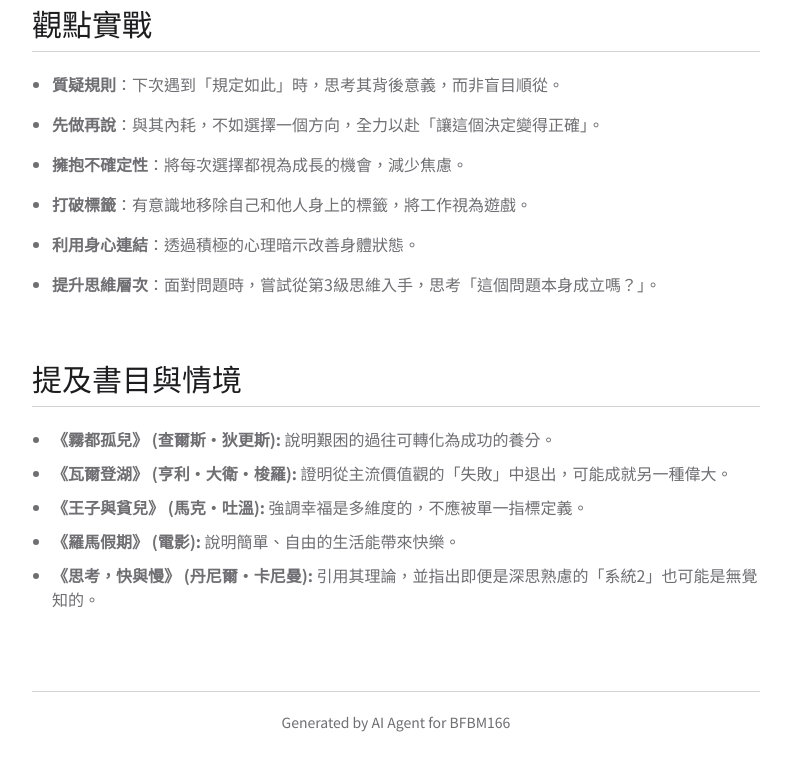
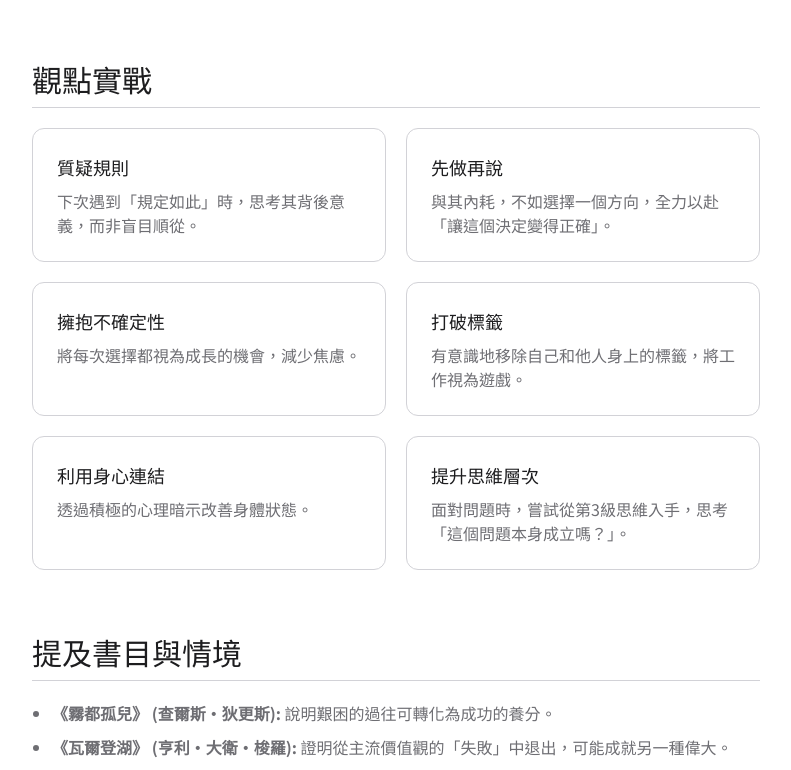
Before and after one commit to blachorz/my-book-library, a website built with Vite: page book-unconscious-obedience-and-awareness.html in a window 1280 px wide. Shown: the part 1835-2605 px from the top of the page, without its empty margins (244-1035 px from the left). Built offline with nearby package versions, Linux system fonts and the light colour scheme.

Commit message:
feat: Add 'Unconscious Obedience' book and standardize UI components

```diff
--- a/book-unconscious-obedience-and-awareness.html
+++ b/book-unconscious-obedience-and-awareness.html
@@ -25,7 +25,9 @@
             <section class="core-concept">
                 <h2 class="fade-in-on-scroll text-3xl font-medium mt-16 mb-5 pb-2.5 border-b border-border">本書挑戰</h2>
                 <div class="fade-in-on-scroll bg-card-bg rounded-xl p-8 text-center">
-                    <p class="text-lg font-medium my-1 text-text">許多身心限制源於「無意識的順從」，而非不可改變的事實。培養「覺知」(Mindfulness) 的能力，能讓我們突破思維定勢，重新掌握生活的主導權。</p>
+                    <h3 class="text-3xl font-bold m-0 text-primary">覺知</h3>
+                    <p class="text-lg font-medium my-1 text-text">(Mindfulness)</p>
+                    <span class="text-base text-secondary-text">許多身心限制源於「無意識的順從」，而非不可改變的事實。培養「覺知」的能力，能讓我們突破思維定勢，重新掌握生活的主導權。</span>
                 </div>
             </section>
 
@@ -103,14 +105,32 @@
 
             <section class="scenarios">
                 <h2 class="fade-in-on-scroll text-3xl font-medium mt-16 mb-5 pb-2.5 border-b border-border">觀點實戰</h2>
-                <ul class="flex flex-col gap-4 list-disc pl-5">
-                    <li class="fade-in-on-scroll text-secondary-text"><strong>質疑規則</strong>：下次遇到「規定如此」時，思考其背後意義，而非盲目順從。</li>
-                    <li class="fade-in-on-scroll text-secondary-text"><strong>先做再說</strong>：與其內耗，不如選擇一個方向，全力以赴「讓這個決定變得正確」。</li>
-                    <li class="fade-in-on-scroll text-secondary-text"><strong>擁抱不確定性</strong>：將每次選擇都視為成長的機會，減少焦慮。</li>
-                    <li class="fade-in-on-scroll text-secondary-text"><strong>打破標籤</strong>：有意識地移除自己和他人身上的標籤，將工作視為遊戲。</li>
-                    <li class="fade-in-on-scroll text-secondary-text"><strong>利用身心連結</strong>：透過積極的心理暗示改善身體狀態。</li>
-                    <li class="fade-in-on-scroll text-secondary-text"><strong>提升思維層次</strong>：面對問題時，嘗試從第3級思維入手，思考「這個問題本身成立嗎？」。</li>
-                </ul>
+                <div class="grid grid-cols-1 md:grid-cols-2 gap-5 mt-5">
+                    <div class="fade-in-on-scroll border border-border rounded-xl p-6 transition-all duration-300 hover:shadow-lg hover:-translate-y-1">
+                        <h4 class="text-lg font-medium mb-2">質疑規則</h4>
+                        <p class="text-secondary-text">下次遇到「規定如此」時，思考其背後意義，而非盲目順從。</p>
+                    </div>
+                    <div class="fade-in-on-scroll border border-border rounded-xl p-6 transition-all duration-300 hover:shadow-lg hover:-translate-y-1" style="transition-delay: 100ms;">
+                        <h4 class="text-lg font-medium mb-2">先做再說</h4>
+                        <p class="text-secondary-text">與其內耗，不如選擇一個方向，全力以赴「讓這個決定變得正確」。</p>
+                    </div>
+                    <div class="fade-in-on-scroll border border-border rounded-xl p-6 transition-all duration-300 hover:shadow-lg hover:-translate-y-1" style="transition-delay: 200ms;">
+                        <h4 class="text-lg font-medium mb-2">擁抱不確定性</h4>
+                        <p class="text-secondary-text">將每次選擇都視為成長的機會，減少焦慮。</p>
+                    </div>
+                    <div class="fade-in-on-scroll border border-border rounded-xl p-6 transition-all duration-300 hover:shadow-lg hover:-translate-y-1" style="transition-delay: 300ms;">
+                        <h4 class="text-lg font-medium mb-2">打破標籤</h4>
+                        <p class="text-secondary-text">有意識地移除自己和他人身上的標籤，將工作視為遊戲。</p>
+                    </div>
+                    <div class="fade-in-on-scroll border border-border rounded-xl p-6 transition-all duration-300 hover:shadow-lg hover:-translate-y-1" style="transition-delay: 400ms;">
+                        <h4 class="text-lg font-medium mb-2">利用身心連結</h4>
+                        <p class="text-secondary-text">透過積極的心理暗示改善身體狀態。</p>
+                    </div>
+                    <div class="fade-in-on-scroll border border-border rounded-xl p-6 transition-all duration-300 hover:shadow-lg hover:-translate-y-1" style="transition-delay: 500ms;">
+                        <h4 class="text-lg font-medium mb-2">提升思維層次</h4>
+                        <p class="text-secondary-text">面對問題時，嘗試從第3級思維入手，思考「這個問題本身成立嗎？」。</p>
+                    </div>
+                </div>
             </section>
 
             <section class="resources">
```
